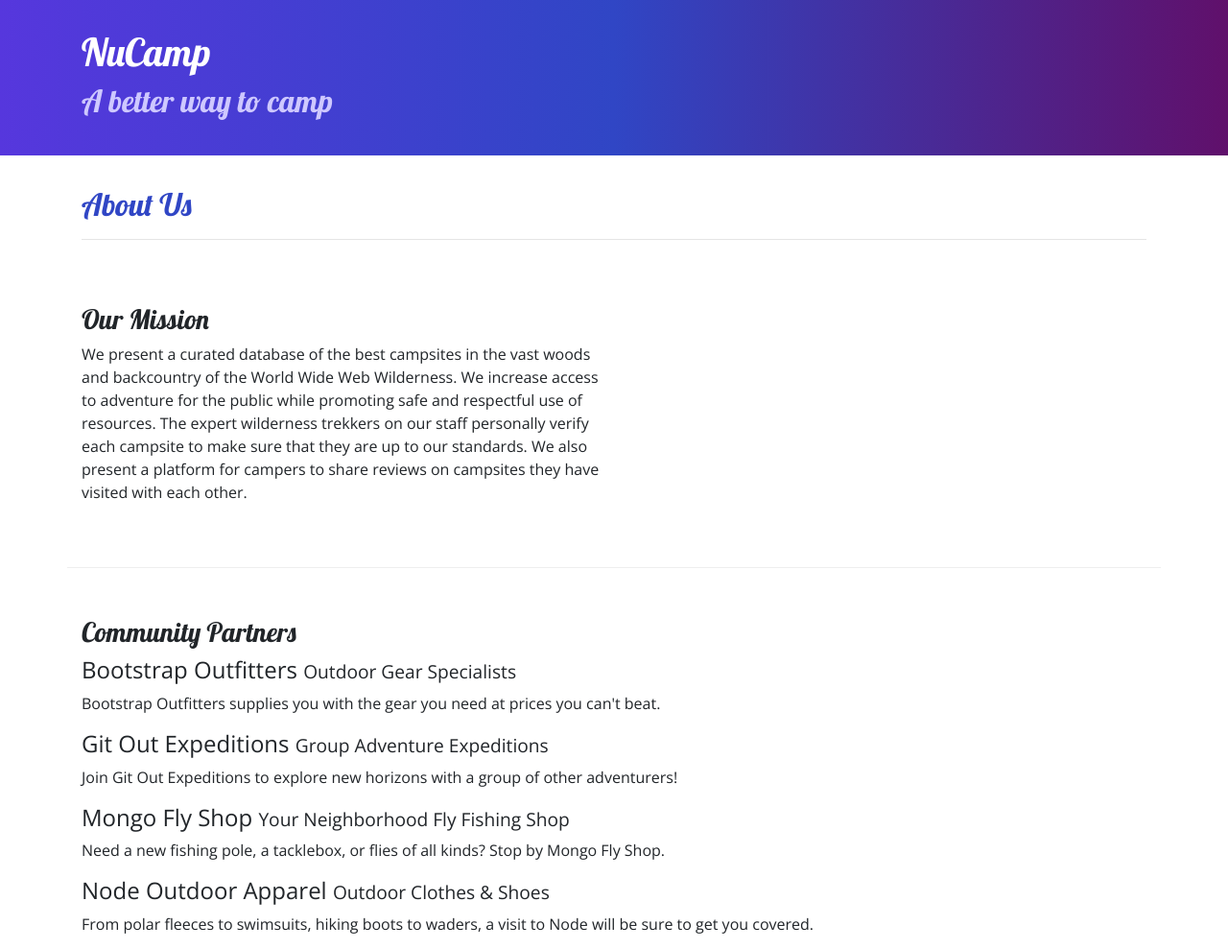
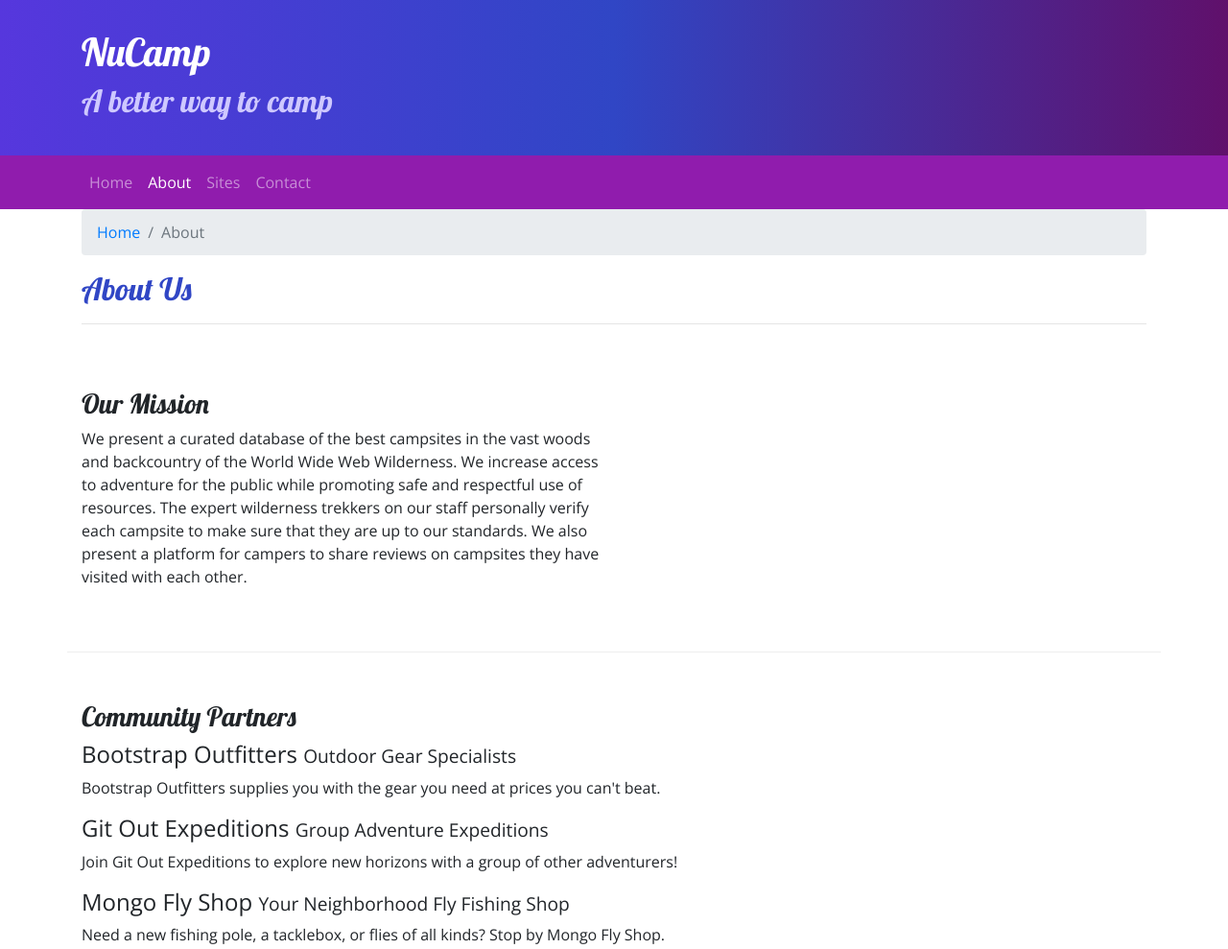
Before and after one commit to salihsarikaya/NuCamp, a website: page aboutus.html in a window 1280 px wide. Shown: the top 989 px of the page at 96% size. Drawn offline with nearby package versions, Linux system fonts and the light colour scheme.

Commit message:
“Navbar-Breadcrumbs”

```diff
--- a/aboutus.html
+++ b/aboutus.html
@@ -29,9 +29,29 @@
         </div>
     </header>
 
+    <nav class="navbar navbar-expand-sm navbar-dark sticky-top">
+        <div class="container">
+            <button class="navbar-toggler ml-auto" type="button" data-toggle="collapse" data-target="#nucampNavbar">
+                <span class="navbar-toggler-icon"></span>
+            </button>
+            <div class="collapse navbar-collapse" id="nucampNavbar">
+                <ul class="navbar-nav">
+                    <li class="nav-item"><a class="nav-link" href="index.html"> Home</a></li>
+                    <li class="nav-item active"><a class="nav-link" href="#">About</a></li>
+                    <li class="nav-item"><a class="nav-link" href="#">Sites</a></li>
+                    <li class="nav-item"><a class="nav-link" href="#">Contact</a></li>
+                </ul>
+            </div>
+        </div>
+    </nav>
+
     <div class="container">
         <div class="row">
             <div class="col">
+                <ol class="breadcrumb">
+                    <li class="breadcrumb-item"><a href="index.html">Home</a></li>
+                    <li class="breadcrumb-item active">About</li>
+                </ol>
                 <h2>About Us</h2>
                 <hr />
             </div>
--- a/css/styles.css
+++ b/css/styles.css
@@ -20,6 +20,7 @@ footer {
 }
 
 .jumbotron {
+    margin: 0;
     padding: 30px;
     background-image: linear-gradient(to right, #5637DD, #3046C5, #60106B);
     color: white;
@@ -30,3 +31,7 @@ footer {
     border-bottom: 1px ridge;
     min-height: 200px;
 }
+
+.navbar{
+    background-color: #901CAD;
+}
--- a/package.json
+++ b/package.json
@@ -15,6 +15,7 @@
   },
   "dependencies": {
     "bootstrap": "^4.5.0",
+    "font-awesome": "^4.7.0",
     "jquery": "^3.5.1",
     "popper.js": "^1.16.1"
   }
```
Also changed, not shown: index.html (+17 -0 lines), 3 other files.
